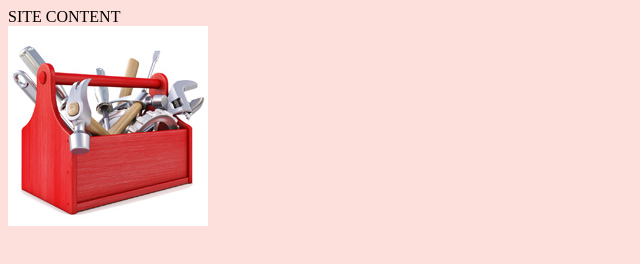
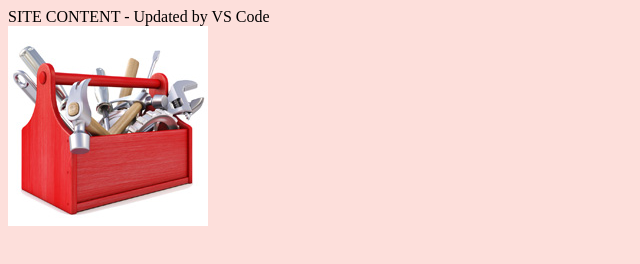
Before and after one commit to persteenolsen/gh-actions-one, a website: page src/index.html in a window 1280 px wide. Shown: the whole page, without its empty margins (0-640 px from the left). Drawn offline with Linux system fonts and the light colour scheme.

Commit message:
Second commit

```diff
--- a/src/index.html
+++ b/src/index.html
@@ -11,7 +11,7 @@
     <!-- TEMPLATE: header.template.html -->
 
     <div class="content">
-      <div>SITE CONTENT</div>
+      <div>SITE CONTENT - Updated by VS Code</div>
       <img src="assets/images/build-tools.jpg" />
     </div>
 
```
